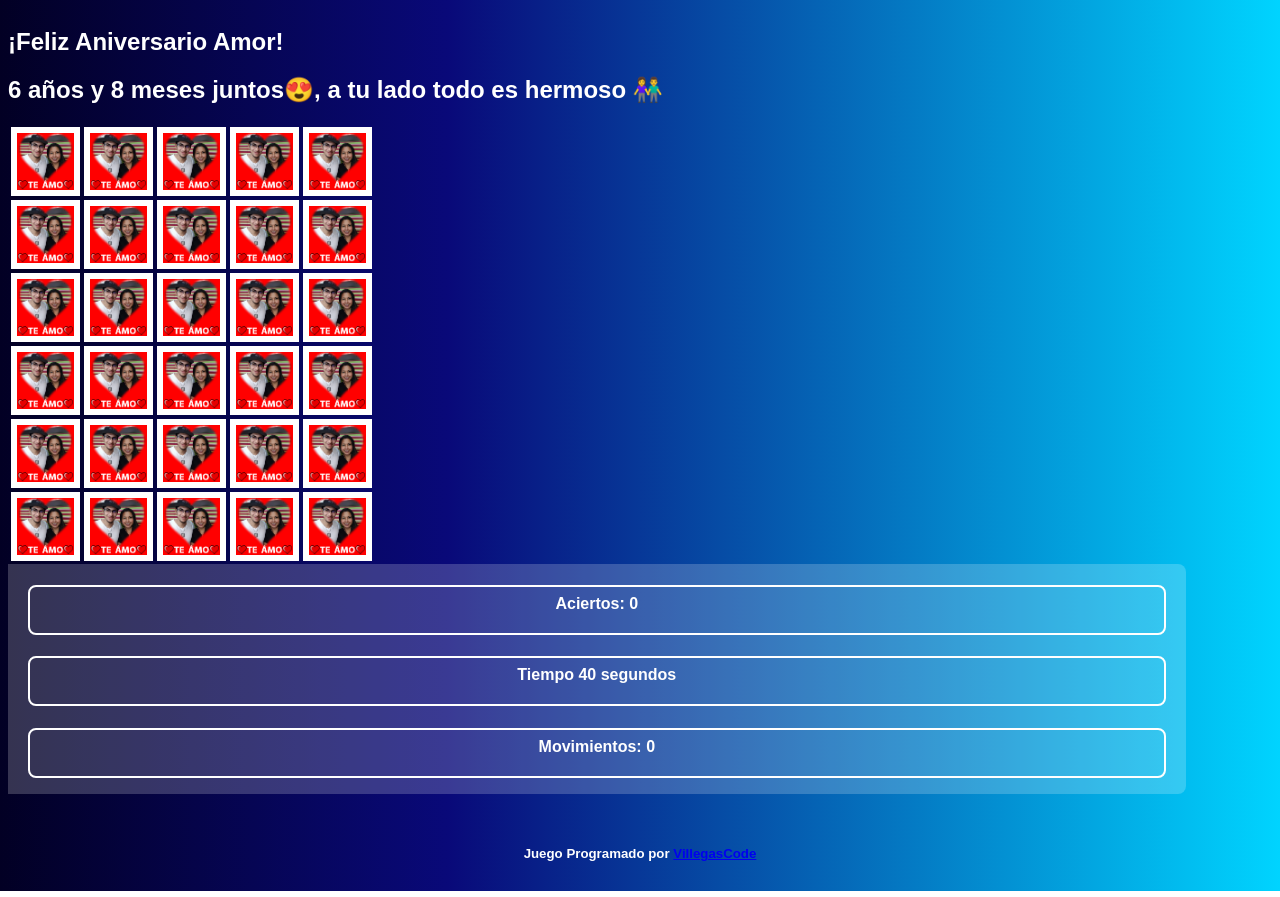
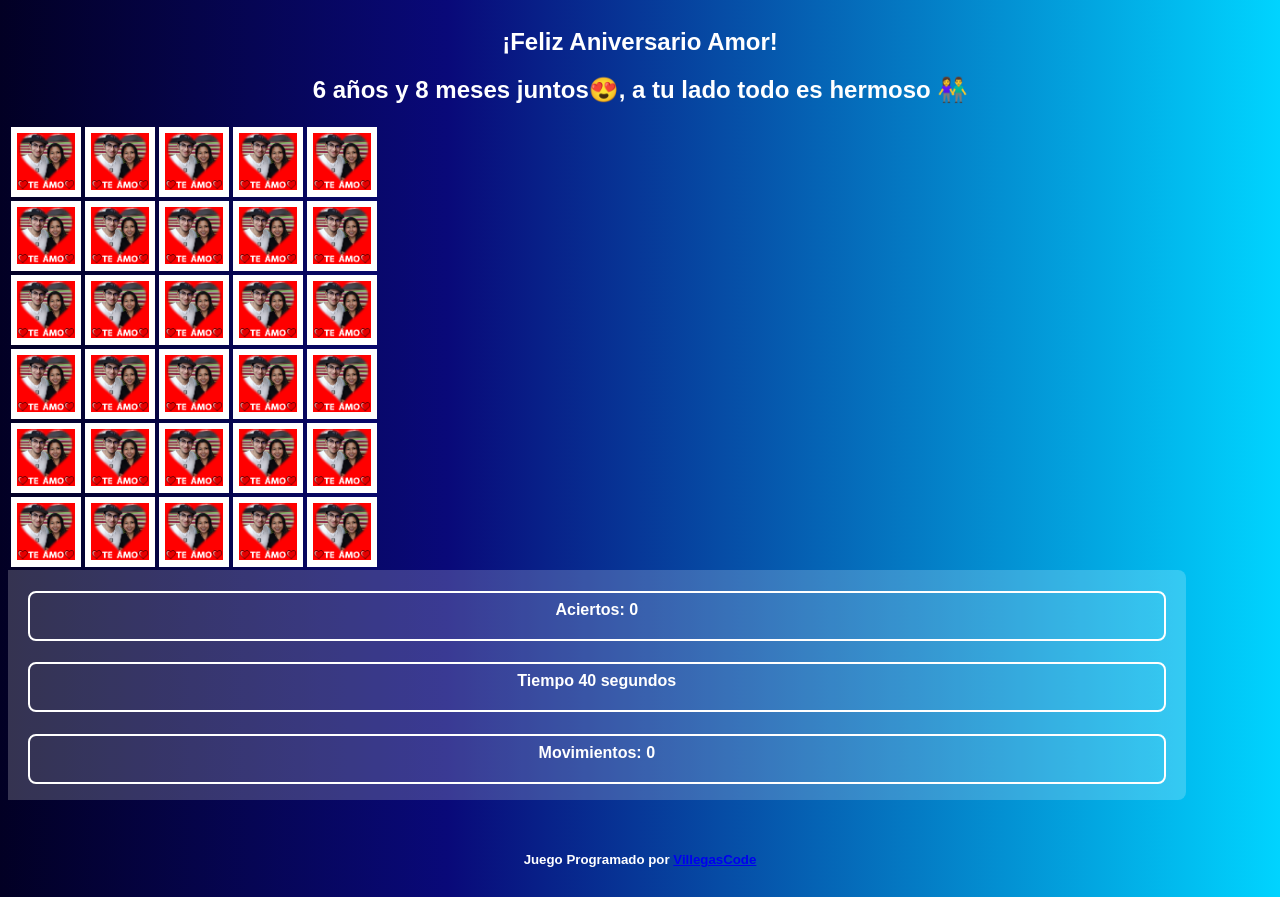
Before and after one commit to VillegasCode/EvaAlexMemory, a plain HTML site: page index.html in a window 1280 px wide. Drawn offline with Linux system fonts and the light colour scheme.

Commit message:
styles of h1 and others

```diff
--- a/styles.css
+++ b/styles.css
@@ -13,13 +13,19 @@ main{
     align-items: center;
 }
 
+h1 {
+    text-align: center;
+}
+
 table {
     width: auto;
+    border: 0px;
 }
 
 img {
     width: 100%;
     height: 85%;
+    border: 0px;
 }
 
 img.portada {
@@ -30,12 +36,14 @@ img.portada {
     margin-left: -0.6em;
     margin-right: -0.6em;
     margin-bottom: -0.4em;
+    border: 0px;
 }
 
 
 button {
-    height: 69px;
-    width: 69px;
+    height: 70px;
+    width: 70px;
+    border: 0px;
 }
 
 button:hover {
@@ -44,7 +52,11 @@ button:hover {
 
 button.botones {
     background-color: rgb(255, 255, 255);
-    border: 0em;
+    border: 0px;
+}
+
+.section1{
+    border: 0px;
 }
 
 .section2{
```
